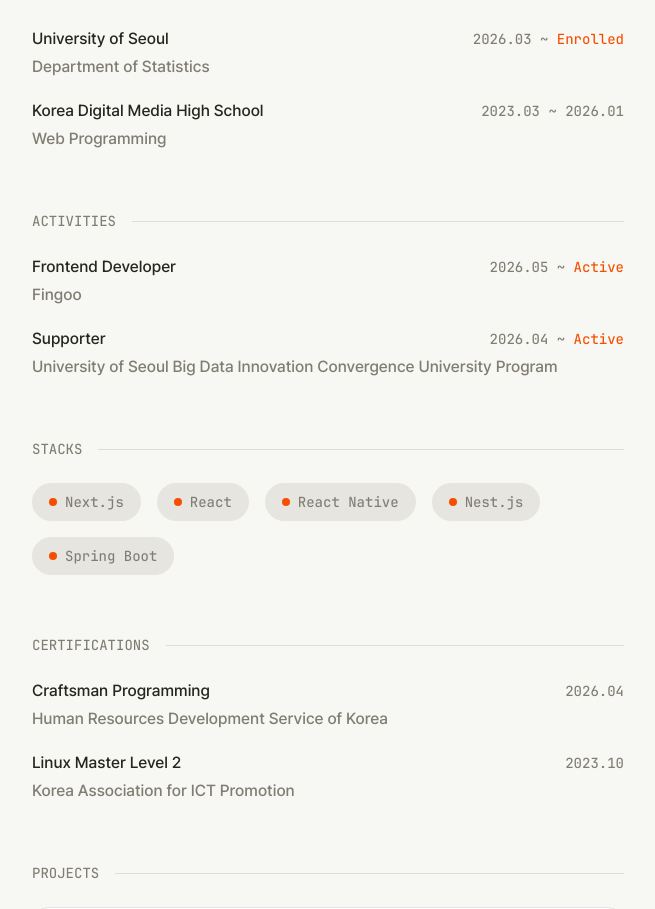
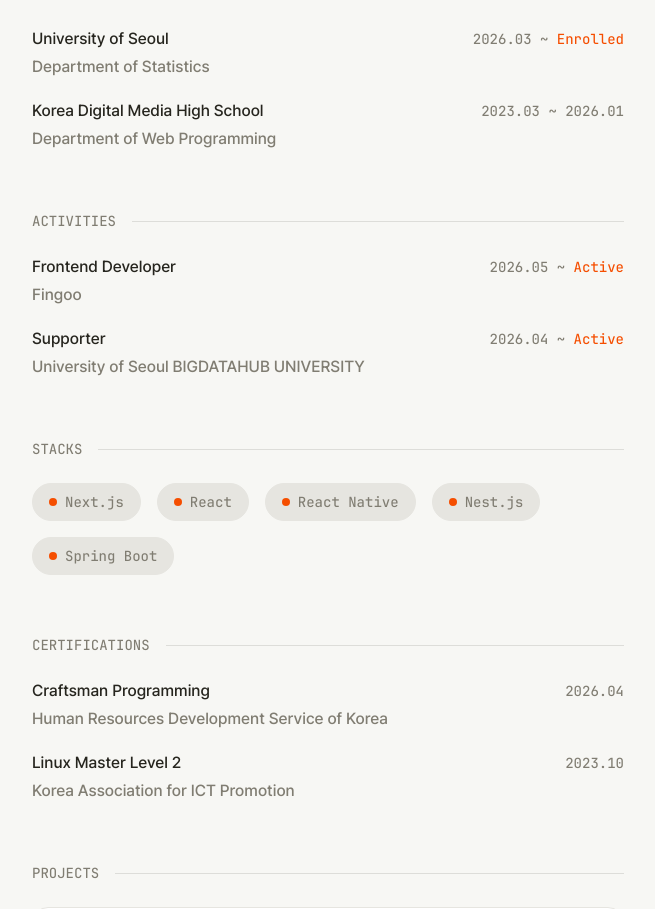
Before and after one commit to SID12g/sid12g.dev, a Next.js app: page /en in a window 1280 px wide. Shown: the part 1021-1930 px from the top of the page, without its empty margins (312-967 px from the left). Built offline with nearby package versions, Linux system fonts and the light colour scheme; no server answers.

Commit message:
fix(data): 활동/학력 영문 표기 수정
- University of Seoul 활동 영문 기관명을 BIGDATAHUB UNIVERSITY로 수정
- 학력 전공명에 "Department of" 추가

```diff
--- a/src/data/activities.ts
+++ b/src/data/activities.ts
@@ -20,7 +20,7 @@ export const activities: ActivityItem[] = [
     role: "Supporter",
     organization: {
       ko: "서울시립대학교 빅데이터혁신융합대학사업단",
-      en: "University of Seoul Big Data Innovation Convergence University Program",
+      en: "University of Seoul BIGDATAHUB UNIVERSITY",
     },
     href: "https://bigdatahub.ac.kr",
     period: "2026.04 ~",
--- a/src/data/education.ts
+++ b/src/data/education.ts
@@ -22,7 +22,7 @@ export const education: EducationItem[] = [
       en: "Korea Digital Media High School",
     },
     href: "https://dimigo-h.goeas.kr",
-    major: { ko: "웹프로그래밍과", en: "Web Programming" },
+    major: { ko: "웹프로그래밍과", en: "Department of Web Programming" },
     period: "2023.03 ~ 2026.01",
   },
 ];
```
